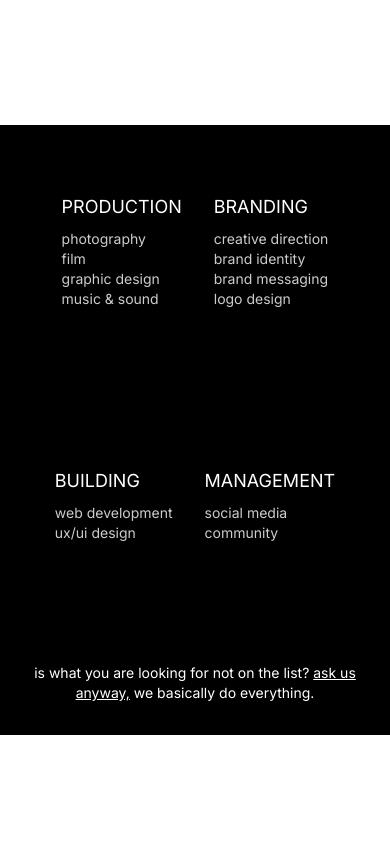
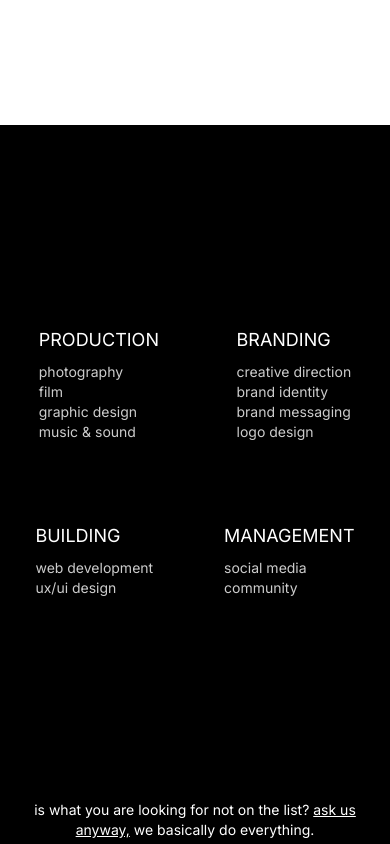
Before and after one commit to allanheremi/ozpeagency, a Next.js app: page / in a window 390 px wide. Shown: the part 1680-2524 px from the top of the page. Built offline with nearby package versions, Linux system fonts and the light colour scheme.

Commit message:
Style: aboutsection pushing to test mobile

```diff
--- a/src/app/components/About.tsx
+++ b/src/app/components/About.tsx
@@ -12,7 +12,7 @@ type ContentProps = {
 
 const About = ({ content }: ContentProps) => {
   return (
-    <div className="h-[30vh] flex items-center gap-8">
+    <div>
       <div className="flex flex-col whitespace-nowrap p-4">
         <h4 className="w-full pb-2 text-left text-lg">{content.heading}</h4>
         <p className="w-1/4 text-left text-sm text-white/80">
--- a/src/app/components/AboutSection.tsx
+++ b/src/app/components/AboutSection.tsx
@@ -64,18 +64,18 @@ const AboutSection = () => {
 
       {isMobile && (
         <>
-          <section>
-            <div className="max-w-screen gap-8 text-center">
-              <div className="flex justify-center">
+          <section className="h-screen">
+            <div className="max-w-screen text-center h-[80vh] flex justify-center flex-col gap-y-12">
+              <div className="flex justify-around">
                 <About content={aboutContentOne} />
                 <About content={aboutContentTwo} />
               </div>
-              <div className="flex justify-center">
+              <div className="flex justify-around">
                 <About content={aboutContentThree} />
                 <About content={aboutContentFour} />
               </div>
             </div>
-            <div className="flex justify-center px-8  py-8 text-center text-sm">
+            <div className="flex justify-center px-8 text-center text-sm">
               <p>
                 is what you are looking for not on the list?{" "}
                 <Link href={"/contact"} className="underline">
--- a/src/app/components/Clients.tsx
+++ b/src/app/components/Clients.tsx
@@ -5,7 +5,7 @@ import Image from "next/image";
 const Clients = () => {
   return (
     <>
-      <div className="bg-white text-black p-8 h-[50vh] md:h-[100vh] flex justify-center flex-col">
+      <div className="bg-white text-black p-8 h-[50vh] md:h-[70vh] flex justify-center flex-col">
         <h1 className="flex justify-center text-2xl">CLIENTS</h1>
         <div className="flex justify-center">
           <div className="grid h-40 grid-cols-3 gap-x-24 md:gap-x-48  bg-white text-center text-black">
```
